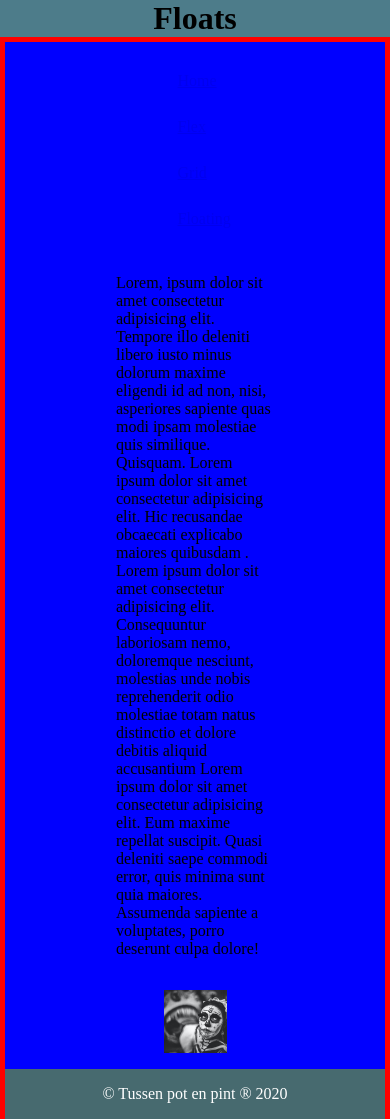
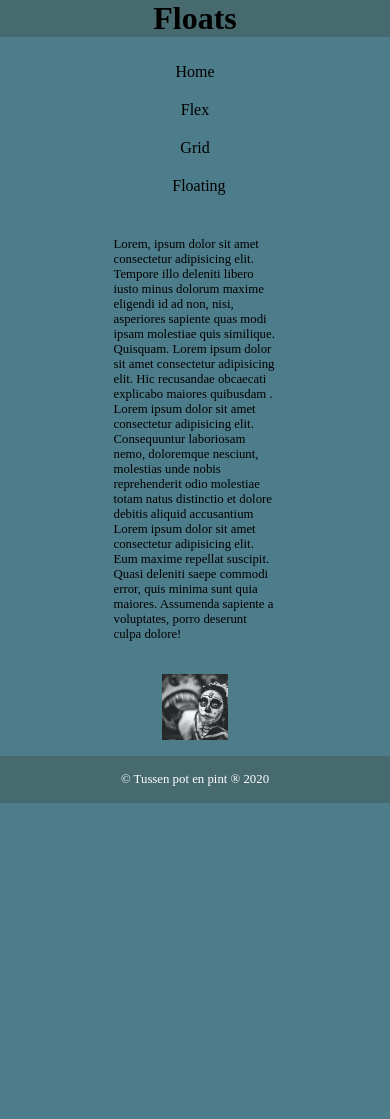
Before and after one commit to DeRooDirk/HolyGrail, a plain HTML site: page floats.html in a window 390 px wide. After the commit the page ends 844 px from the top, so only its background shows below. Drawn offline with Linux system fonts and the light colour scheme.

Commit message:
Update floats.css
update header

```diff
--- a/css/floats.css
+++ b/css/floats.css
@@ -59,37 +59,50 @@ footer {
 
 /*needs styling and media screen */
 header{
-    background-color: rgb(77, 124, 138);
+    background-color:rgb(71, 106, 111);
     text-align: center;
 }
 ul{
     list-style: none;
 }
 li{
-    padding:14px
+    margin:10px
+}
+a{
+    color: black;
+    text-decoration: none;
 }
 img{
     width: 100%;
     height: auto;
     box-sizing: border-box;
-    max-width: 190px;
+    max-width: 200px;
 }
 
 
 /*--- Media querrie ---*/
 
 @media only screen and (max-width: 750px) {
-    body{
-        background-color: blue;
-    }
+
     .float{
         display: flex;
         flex-direction: column;
-        border: 5px solid red;
+
         justify-content: center;
         align-items: center;
     }
     .footer{
         width: 100%;
     }
+
+    p{
+        font-size: 0.8rem;
     }
+    ul{
+        display: flex;
+        justify-content: space-around;
+        flex-wrap: wrap;
+
+
+    }
+    }
```
